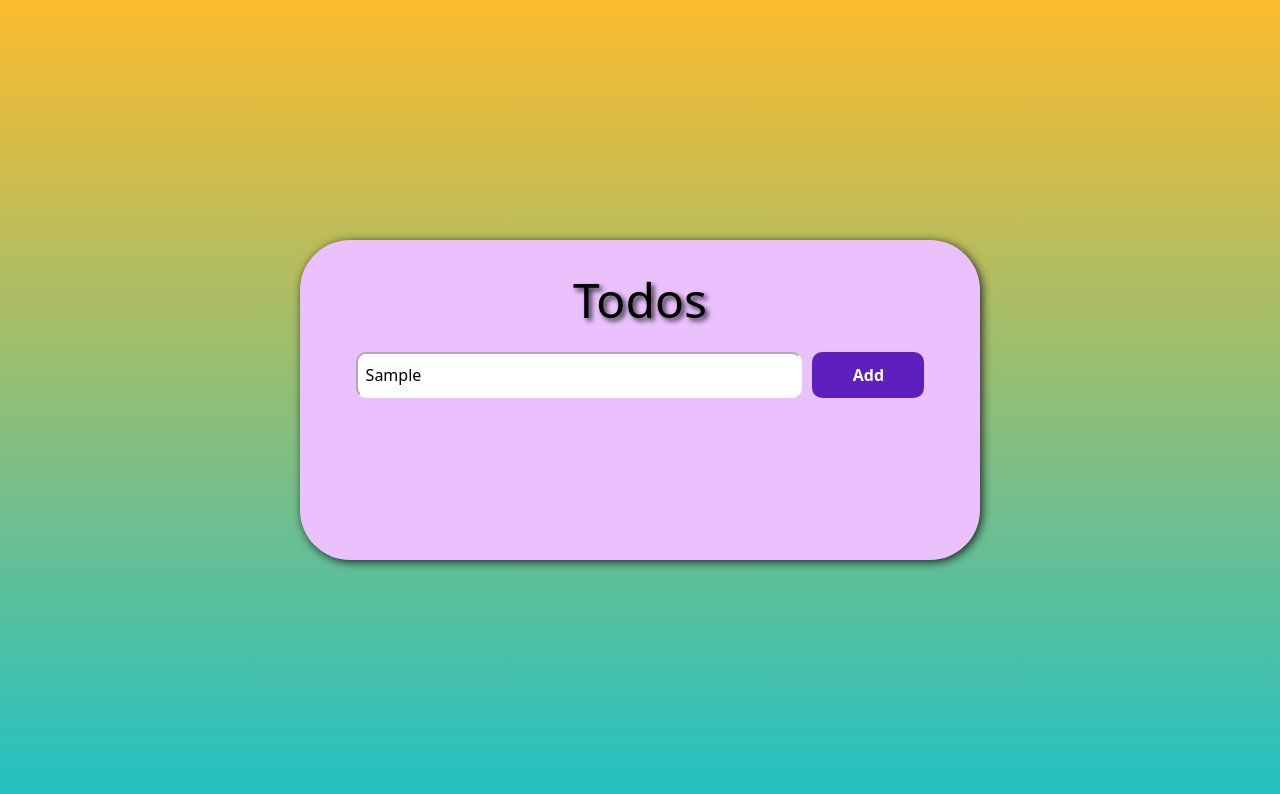
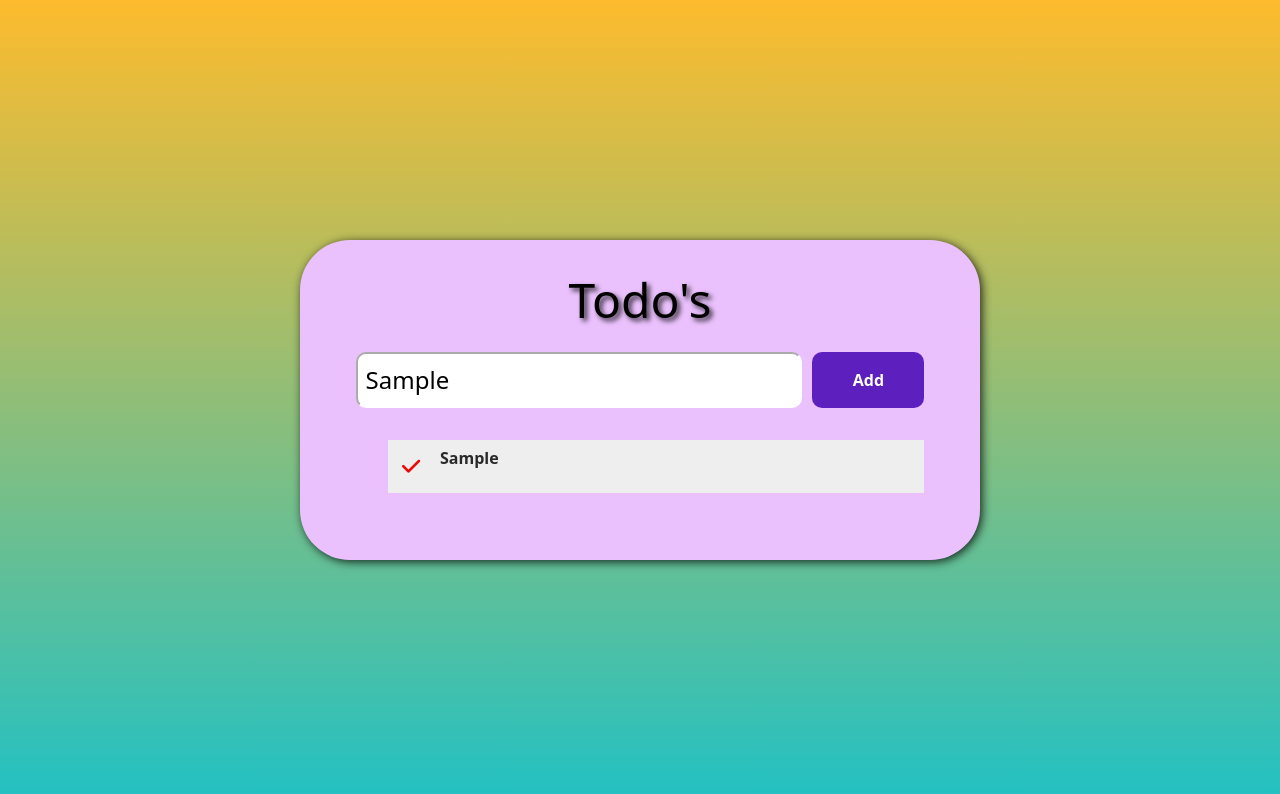
Before and after one commit to eyupGuc/locale_storage_with_to_do, a plain HTML site: page index.html in a window 1280 px wide. Both pictures are taken after typing "Sample" into the empty fields and a click on the button "Add". Drawn offline with nearby package versions, Linux system fonts and the light colour scheme.

Commit message:
added p element

```diff
--- a/app.js
+++ b/app.js
@@ -3,3 +3,31 @@
 const addBtn = document.querySelector("#todo-button");
 const todoInput = document.querySelector("#todo-input");
 const todoUl = document.getElementById("todo-ul");
+
+addBtn.addEventListener("click", () => {
+  if (todoInput.value.trim() === "") {
+    alert("Please enter todo");
+  } else {
+    const newTodo = {
+      id: new Date().getTime(),
+      completed: false,
+      text: todoInput.value,
+    };
+    createListElement(newTodo);
+  }
+});
+
+const createListElement = (newTodo) => {
+  const li = document.createElement("li");
+  // li.id=newTodo.id;
+  li.setAttribute("id", newTodo.id);
+  const okIcon = document.createElement("i");
+  okIcon.setAttribute("class", "fas fa-check");
+  li.appendChild(okIcon);
+  console.log(li);
+  todoUl.appendChild(li);
+  const p = document.createElement("p");
+  const pTextNode = document.createTextNode(newTodo.text);
+  p.appendChild(pTextNode);
+  li.appendChild(p);
+};
--- a/index.html
+++ b/index.html
@@ -3,7 +3,7 @@
   <head>
     <meta charset="utf-8" />
     <meta name="viewport" content="width=device-width, initial-scale=1" />
-    <title>Bootstrap demo</title>
+    <title>Todos</title>
     <link
       href="https://cdn.jsdelivr.net/npm/bootstrap@5.2.1/dist/css/bootstrap.min.css"
       rel="stylesheet"
@@ -11,10 +11,17 @@
       crossorigin="anonymous"
     />
     <link rel="stylesheet" href="style.css" />
+    <link
+      rel="stylesheet"
+      href="https://cdnjs.cloudflare.com/ajax/libs/font-awesome/6.0.0/css/all.min.css"
+      integrity="sha512-9usAa10IRO0HhonpyAIVpjrylPvoDwiPUiKdWk5t3PyolY1cOd4DSE0Ga+ri4AuTroPR5aQvXU9xC6qOPnzFeg=="
+      crossorigin="anonymous"
+      referrerpolicy="no-referrer"
+    />
   </head>
   <body>
     <main class="container">
-      <header>Todos</header>
+      <header>Todo's</header>
       <section class="todo-add">
         <input type="text" id="todo-input" placeholder="Add New Todo..." />
         <button type="submit" id="todo-button">Add</button>
--- a/style.css
+++ b/style.css
@@ -39,7 +39,7 @@ header {
   width: 90%;
   display: flex;
   margin-top: 1rem;
-  font-size: 1rem;
+  font-size: 1.5rem;
 }
 
 #todo-input {
```
